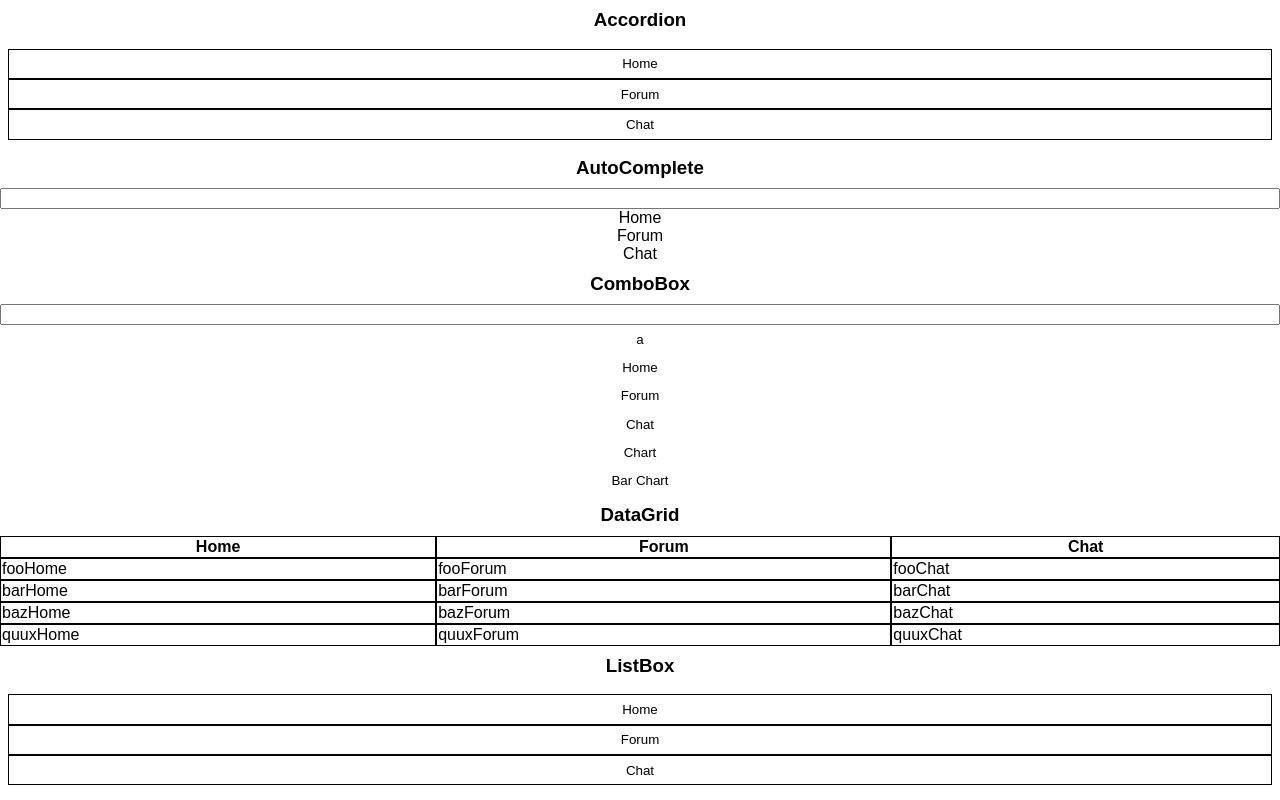
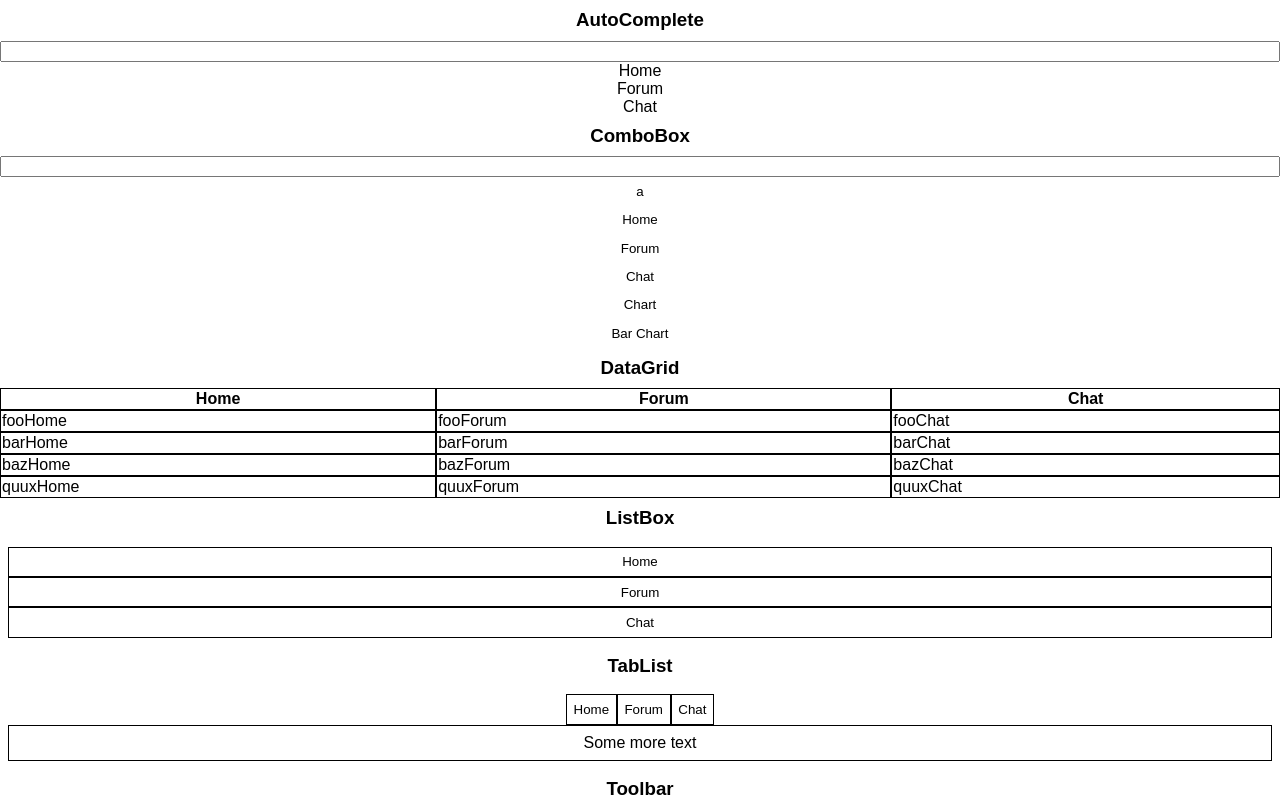
Before and after one commit to choyt/react-accessible-components, a React (Create React App) app: page / in a window 1280 px wide. Shown: the top 800 px of the page. Built offline with nearby package versions, Linux system fonts and the light colour scheme; what react-a11y would draw is missing.

Commit message:
Get rid of Accordion

```diff
--- a/src/App.js
+++ b/src/App.js
@@ -1,7 +1,6 @@
 import React from 'react';
 import injectSheet from 'react-jss';
 import update from 'immutability-helper';
-import Accordion from './components/Accordion';
 import AutoComplete from './components/AutoComplete';
 import ComboBox from './components/ComboBox';
 import DataGrid from './components/DataGrid';
@@ -35,7 +34,6 @@ class App extends React.Component {
   constructor(props) {
     super(props);
     this.state = {
-      accordionOpen: -1,
       comboBoxHighlighted: -1,
       comboBoxInputValue: '',
       comboBoxOptions: comboBoxOptions,
@@ -50,7 +48,6 @@ class App extends React.Component {
     this.handleDataGridBlur = this.handleDataGridBlur.bind(this);
     this.handleDataGridFocus = this.handleDataGridFocus.bind(this);
     this.handleDataGridKeyDown = this.handleDataGridKeyDown.bind(this);
-    this.toggleAccordion = this.toggleAccordion.bind(this);
     this.toggleButton = this.toggleButton.bind(this);
     this.toggleListBox = this.toggleListBox.bind(this);
     this.toggleMenuBar = this.toggleMenuBar.bind(this);
@@ -164,18 +161,6 @@ class App extends React.Component {
     });
   }
 
-  toggleAccordion(num) {
-    if (num === this.state.accordionOpen) {
-      this.setState({
-        accordionOpen: -1,
-      });
-    } else {
-      this.setState({
-        accordionOpen: num,
-      });
-    }
-  }
-
   toggleButton() {
     this.setState({
       toggleActivated: !this.state.toggleActivated,
@@ -211,17 +196,6 @@ class App extends React.Component {
     const classes = this.props.classes;
     return (
       <div className={classes.App}>
-        <h3 className={classes.Heading}>Accordion</h3>
-        <Accordion
-          activated={this.state.accordionOpen}
-          data={[
-            { title: 'Home', text: 'Some text' },
-            { title: 'Forum', text: 'Some more text' },
-            { title: 'Chat', text: 'Even more text' },
-          ]}
-          handleToggle={this.toggleAccordion}
-        />
-
         <h3 className={classes.Heading}>AutoComplete</h3>
         <AutoComplete options={['Home', 'Forum', 'Chat']} />
 
--- a/src/components/Accordion.js
+++ /dev/null
@@ -1,49 +0,0 @@
-import React from 'react';
-import injectSheet from 'react-jss';
-import classNames from 'classnames';
-
-const styles = {
-  Accordion: {
-    textAlign: 'center',
-    padding: '.5em',
-  },
-  Content: {
-    display: 'none',
-    padding: '.5em',
-    '&$Expanded': {
-      display: 'block',
-    },
-  },
-  Expanded: {},
-  Panel: {},
-  Title: {
-    backgroundColor: 'white',
-    border: '1px solid black',
-    cursor: 'pointer',
-    padding: '.5em',
-    '&:hover': {
-      backgroundColor: 'lightgray',
-    },
-  },
-};
-
-const Accordion = ({ activated, handleToggle, data, classes }) =>
-  <div className={classes.Accordion}>
-    {data.map((item, idx) =>
-      <div key={idx} className={classes.Panel}>
-        <button className={classes.Title} onClick={() => handleToggle(idx)}>
-          {item.title}
-        </button>
-        <div
-          className={classNames({
-            [classes.Content]: true,
-            [classes.Expanded]: idx === activated,
-          })}
-        >
-          {item.text}
-        </div>
-      </div>
-    )}
-  </div>;
-
-export default injectSheet(styles)(Accordion);
```
